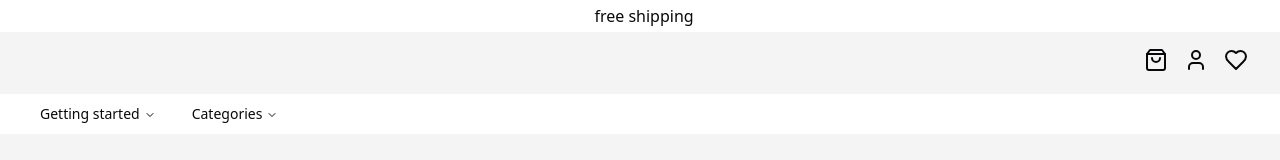
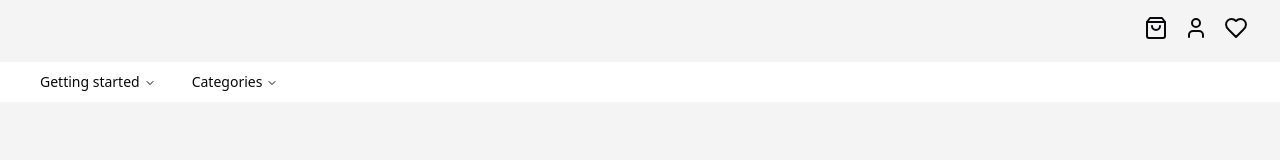
Before and after one commit to thorgotothegym/ecommerce-react, a Next.js app in the folder frontend/: page / in a window 1280 px wide. Shown: the top 160 px of the page. Built offline with nearby package versions, Linux system fonts and the light colour scheme.

Commit message:
remove free-shipping

```diff
--- a/frontend/src/app/layout.tsx
+++ b/frontend/src/app/layout.tsx
@@ -35,12 +35,6 @@ export default function RootLayout({
       >
         <Toaster />
         <MyContextProvider>
-      <section
-      aria-label='shipping'
-      className='w-full container flex justify-center m-1'
-    >
-      free shipping
-    </section>
 
     <section aria-label='menu' className='w-full py-4 bg-muted'>
 
```
